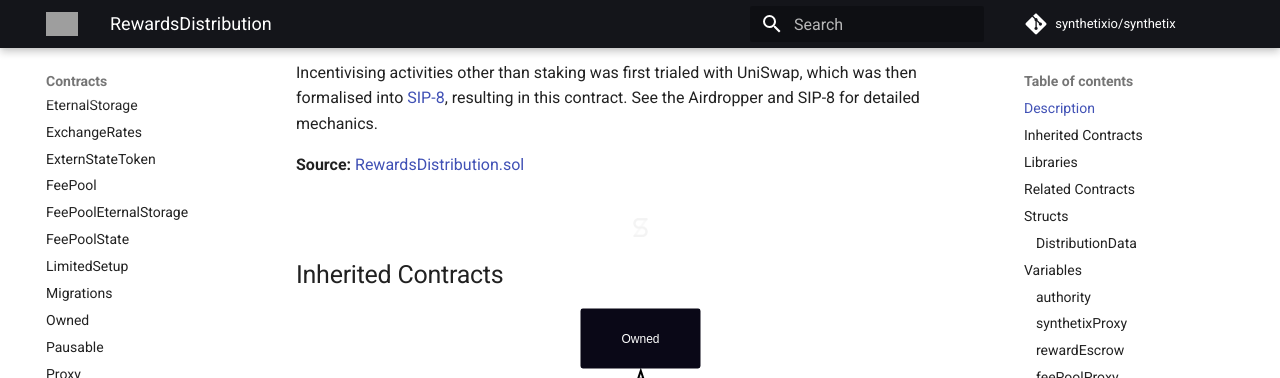
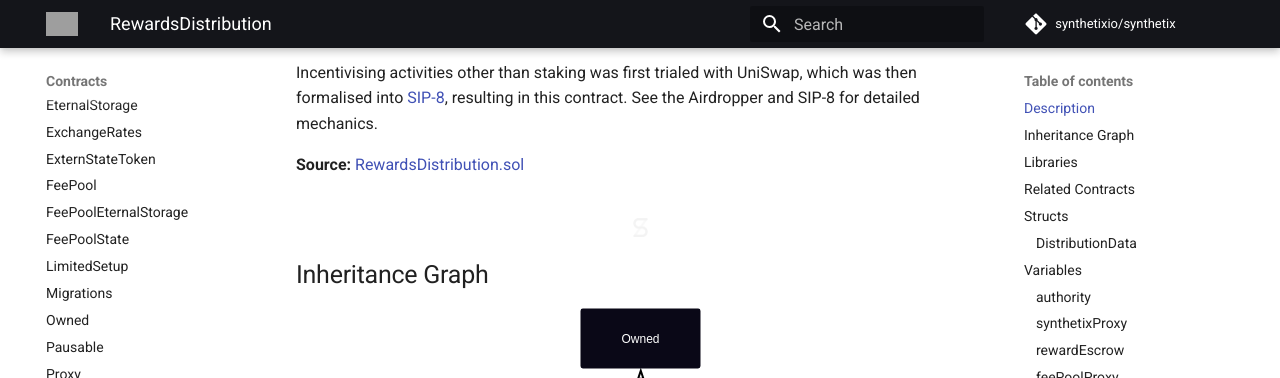
Before and after one commit to Synthetixio/synthetix, an MkDocs documentation site: the page built from docs/contracts/RewardsDistribution.md, in a window 1280 px wide and 900 px high, scrolled down 523 px. Shown: the top 378 px of the window. Built offline with MkDocs 1.6.1 and Material for MkDocs 9.7.7, drawn with Linux system fonts in a browser that asks for light colours; formulas are drawn with MathJax 3; comment, search, counter and statistics services are not loaded; grey boxes are pictures that could not be loaded.

Commit message:
More of the same.

```diff
--- a/docs/contracts/RewardsDistribution.md
+++ b/docs/contracts/RewardsDistribution.md
@@ -14,7 +14,7 @@ Incentivising activities other than staking was first trialed with UniSwap, whic
 
 <section-sep />
 
-## Inherited Contracts
+## Inheritance Graph
 
 <inheritance-graph>
     ![RewardsDistribution inheritance graph](../img/graphs/RewardsDistribution.svg)
```
